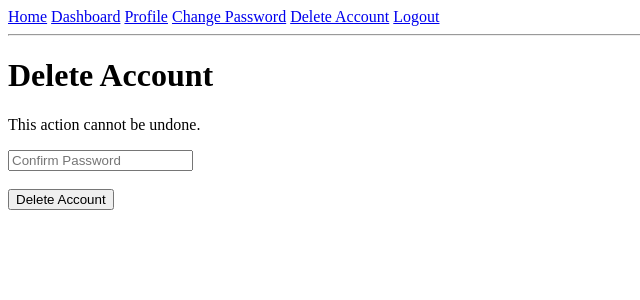
After one commit to OloaneShark/secure-login-app, a Flask app: page /delete-account in a window 1280 px wide. The commit adds this page. Shown: the top 300 px of the page, without its empty margins (0-640 px from the left). Run offline with Flask 3, Linux system fonts and the light colour scheme; the visitor is signed in with stand-in values (Sample User, id 1).

Commit message:
Added delete account feature

```diff
--- a/app.py
+++ b/app.py
@@ -102,6 +102,36 @@ def change_password():
     return render_template("change_password.html")
 
 
+@app.route("/delete-account", methods=["GET", "POST"])
+def delete_account():
+
+    if "username" not in session:
+        return redirect(url_for("login"))
+
+    user = User.query.filter_by(username=session["username"]).first()
+
+    if request.method == "POST":
+
+        password = request.form.get("password")
+
+        if not check_password_hash(user.password, password):
+
+            flash("Incorrect password.")
+            return redirect(url_for("delete_account"))
+
+        db.session.delete(user)
+
+        db.session.commit()
+
+        session.pop("username", None)
+
+        flash("Account deleted successfully.")
+
+        return redirect(url_for("register"))
+
+    return render_template("delete_account.html")
+
+
 @app.route("/logout")
 def logout():
     session.pop("username", None)
--- a/templates/base.html
+++ b/templates/base.html
@@ -13,6 +13,7 @@
             <a href="/dashboard">Dashboard</a>
             <a href="/profile">Profile</a>
             <a href="/change-password">Change Password</a>
+            <a href="/delete-account">Delete Account</a>
             <a href="/logout">Logout</a>
         {% else %}
             <a href="/login">Login</a>
--- /dev/null
+++ b/templates/delete_account.html
@@ -0,0 +1,28 @@
+
+{% extends "base.html" %}
+
+{% block title %}
+Delete Account
+{% endblock %}
+
+{% block content %}
+
+<h1>Delete Account</h1>
+
+<p>This action cannot be undone.</p>
+
+<form method="POST">
+
+    <input type="password"
+           name="password"
+           placeholder="Confirm Password">
+
+    <br><br>
+
+    <button type="submit">
+        Delete Account
+    </button>
+
+</form>
+
+{% endblock %}
```
